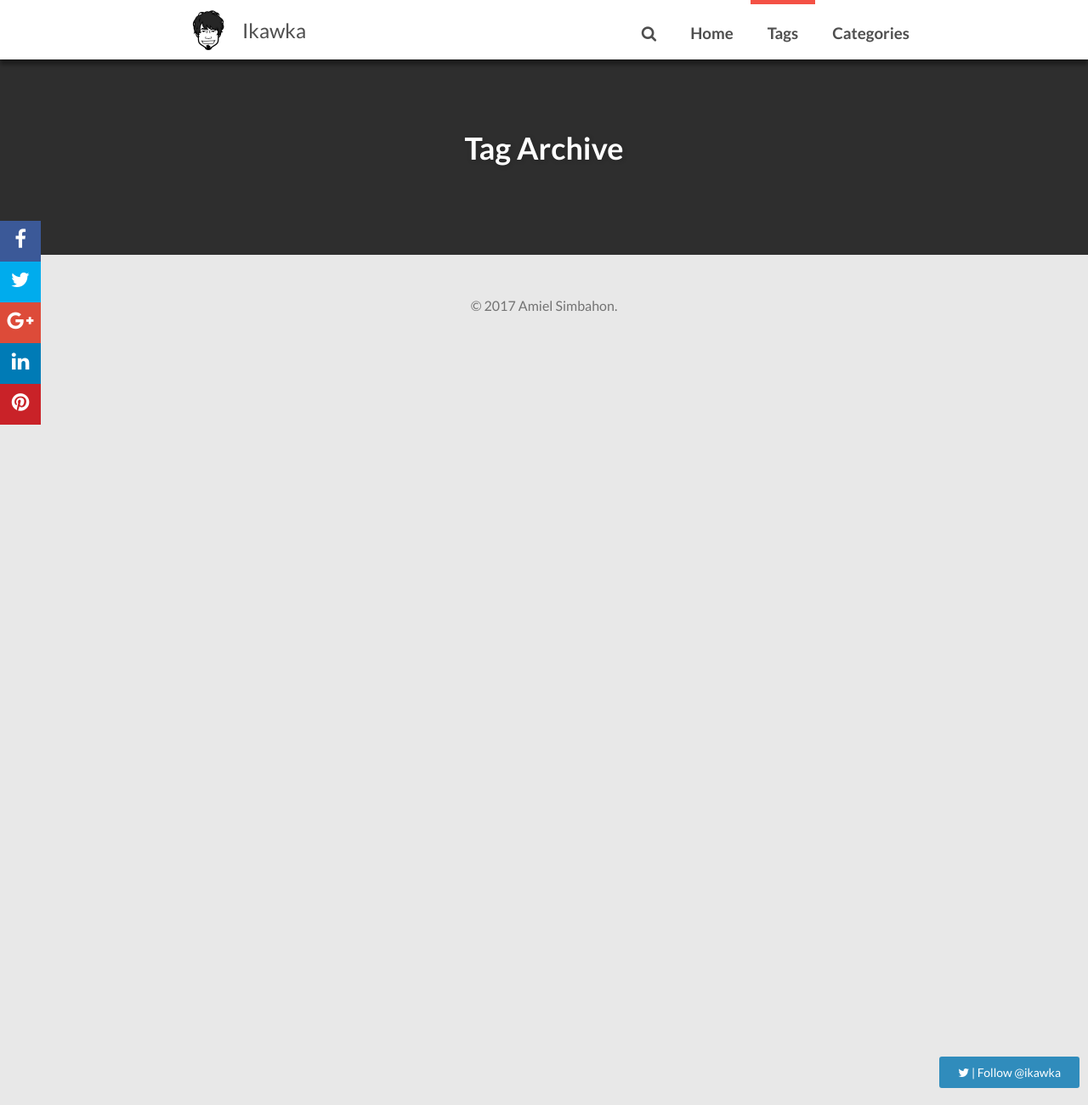
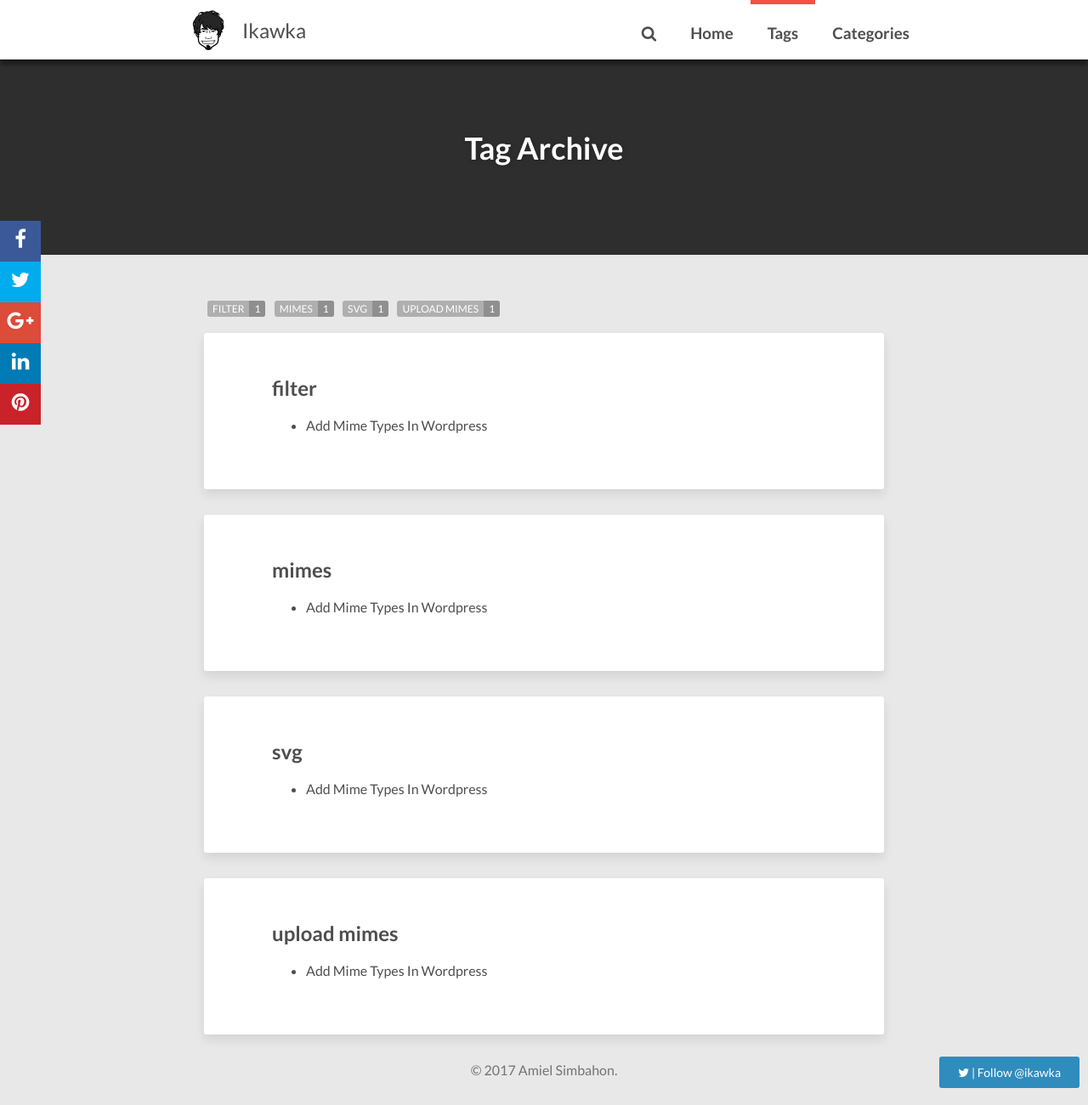
Before and after one commit to ikawka/ikawka.github.io, a Jekyll site: the page built from tags.html, in a window 1280 px wide and 1301 px high. Shown: the whole window at 85% size. Built offline with Jekyll 4.4.1, drawn with Linux system fonts in a browser that asks for light colours; nearby versions of some CDN libraries; comment, search, counter and statistics services are not loaded.

Commit message:
wordpress mime

```diff
--- a/_config.yml
+++ b/_config.yml
@@ -5,6 +5,8 @@ disqus_shortname:
 reading_time:     true
 words_per_minute: 200
 logo: images/logo.png
+
+excerpt_separator: <!--more-->
 url: https://ikawka.github.io
 
 menu:
--- /dev/null
+++ b/_posts/2017-02-18-wordpress-add-mime-type.md
@@ -0,0 +1,18 @@
+---
+layout: post
+title: Add Mime Types In Wordpress
+description: "How to add other mime types in wordpress"
+modified: 2017-02-18
+tags: [mimes, svg, filter, upload mimes]
+categories: [wordpress]
+---
+
+{% highlight php %}
+<?php
+function cc_mime_types($mimes) {
+  $mimes['svg'] = 'image/svg+xml';
+  return $mimes;
+}
+
+add_filter('upload_mimes', 'cc_mime_types');
+{% endhighlight %}
```
Also changed, not shown: 1 other file.
